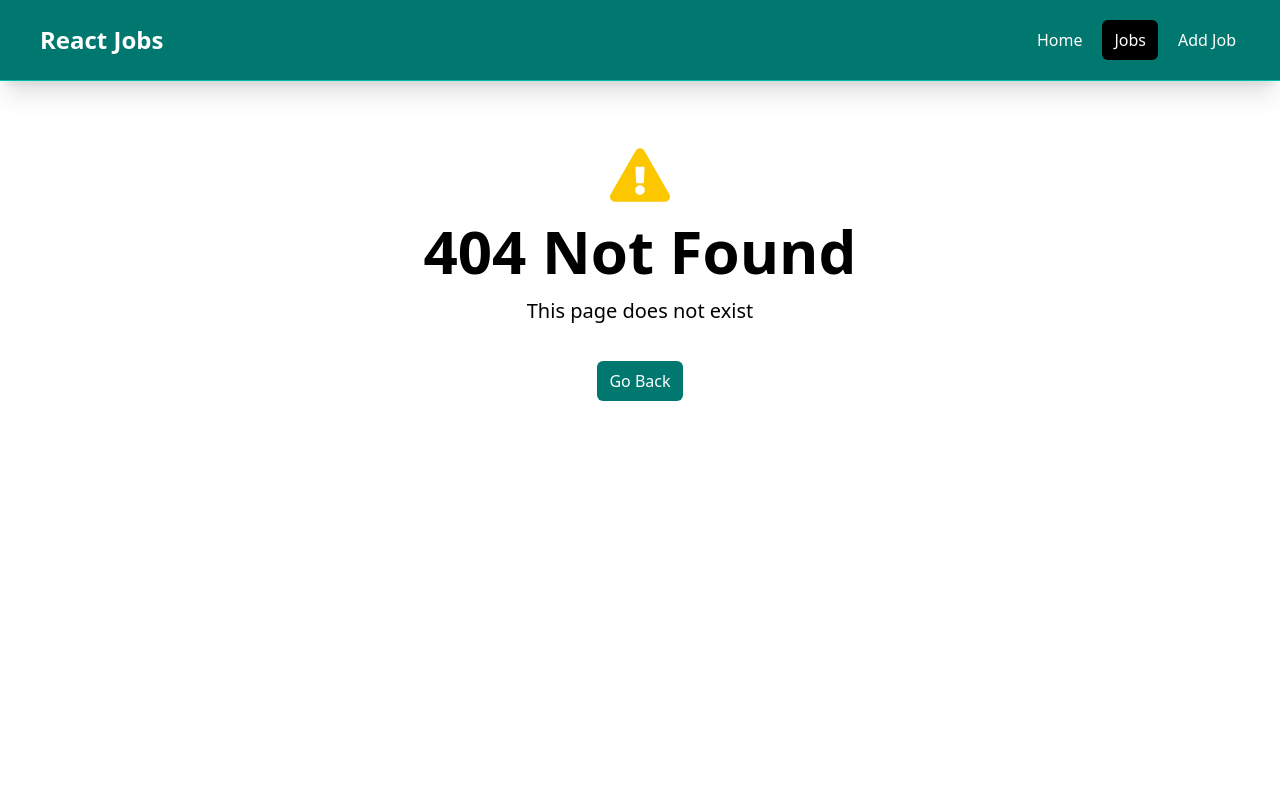
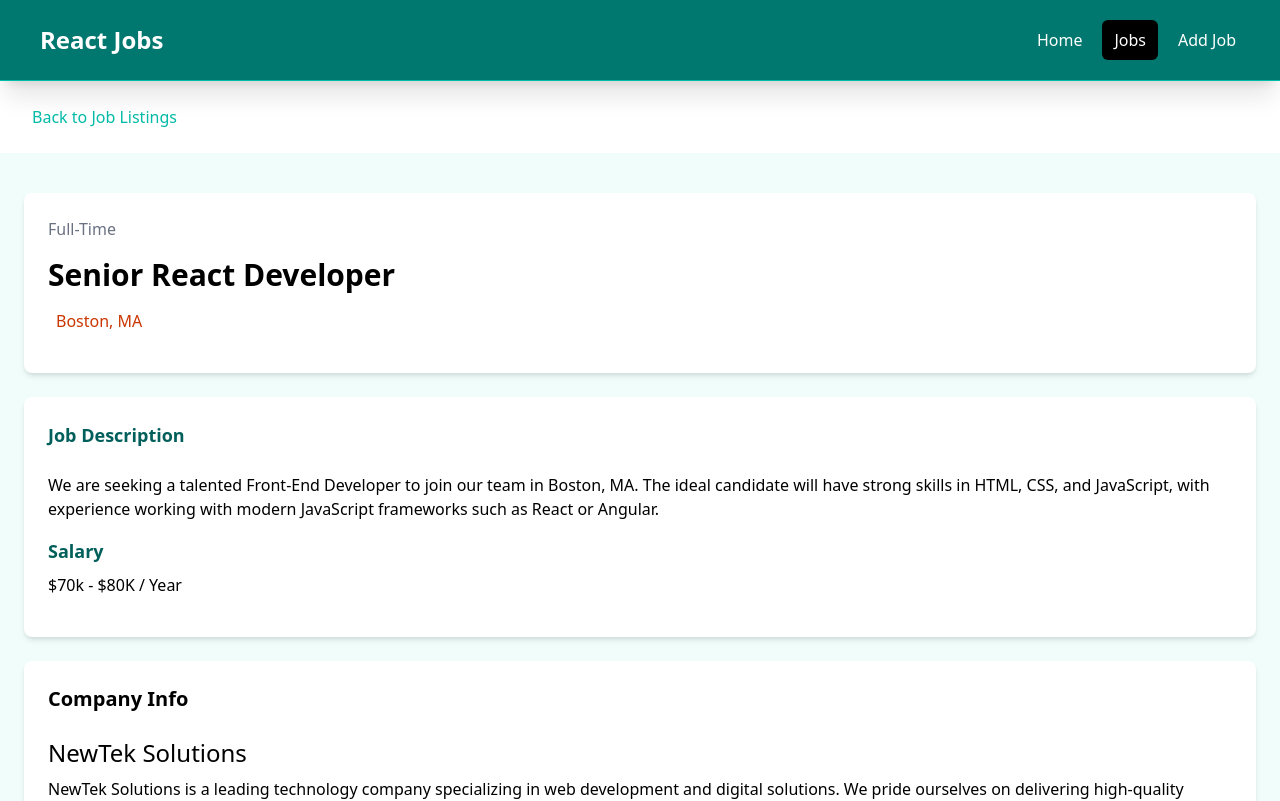
Before and after one commit to AmaduKamara/job-portal, a React (Vite) app: page /jobs/1 in a window 1280 px wide. Before the commit this address had no page. Shown: the top 801 px of the page. Built offline with nearby package versions, Linux system fonts and the light colour scheme.

Commit message:
Modify job details link url

```diff
--- a/src/App.jsx
+++ b/src/App.jsx
@@ -17,7 +17,7 @@ const router = createBrowserRouter(
       <Route index element={<HomePage />} />
       <Route path='/jobs' element={<JobsPage />} />
       <Route path='/add-job' element={<AddJob />} />
-      <Route path='/job/:id' element={<JobPage />} />
+      <Route path='/jobs/:id' element={<JobPage />} />
       <Route path='*' element={<NotFound />} />
     </Route>
   )
--- a/src/components/Job.jsx
+++ b/src/components/Job.jsx
@@ -38,7 +38,7 @@ const Job = ({ job }) => {
             {job.location}
           </div>
           <a
-            href={`/job/${job.id}`}
+            href={`/jobs/${job.id}`}
             className='h-[36px] bg-teal-500 hover:bg-teal-600 text-white px-4 py-2 rounded-lg text-center text-sm'
           >
             Read More
--- a/src/pages/JobPage.jsx
+++ b/src/pages/JobPage.jsx
@@ -1,4 +1,3 @@
-import React from "react";
 import { Link } from "react-router-dom";
 
 const JobPage = () => {
```
